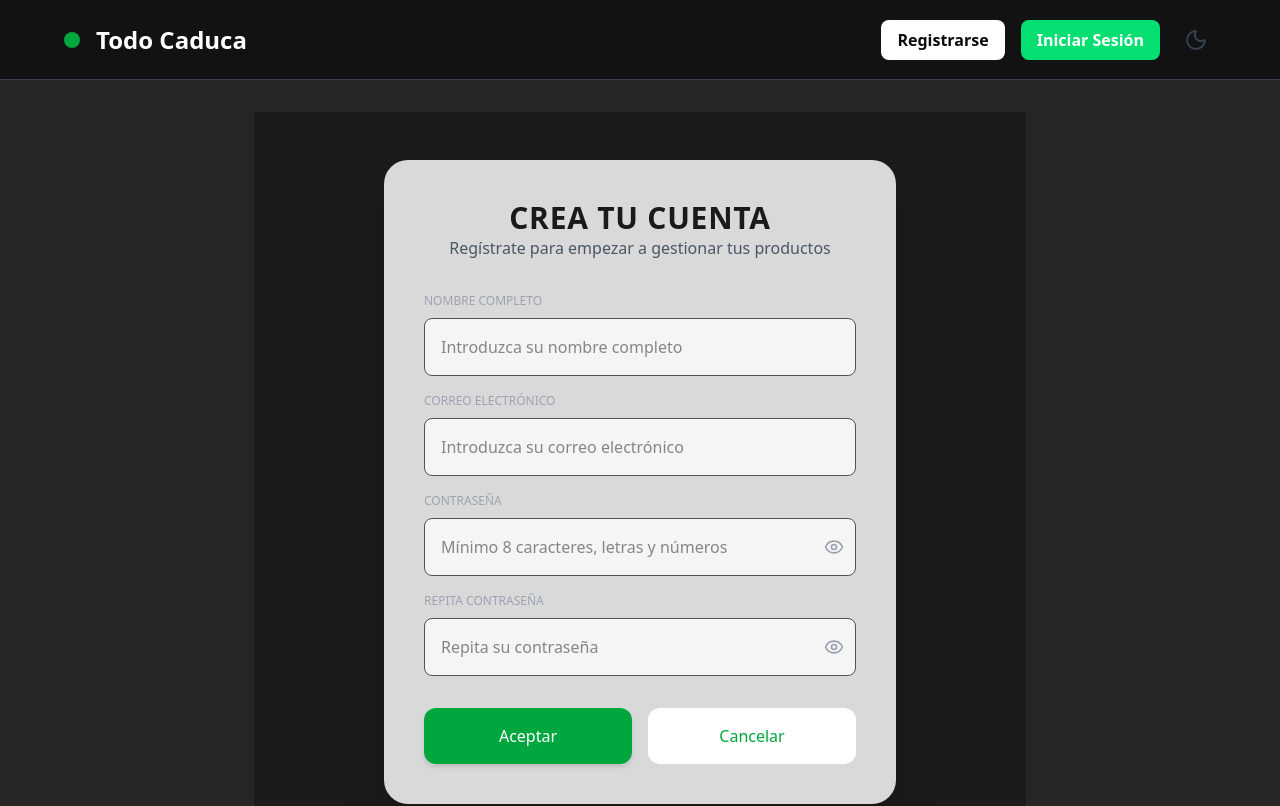
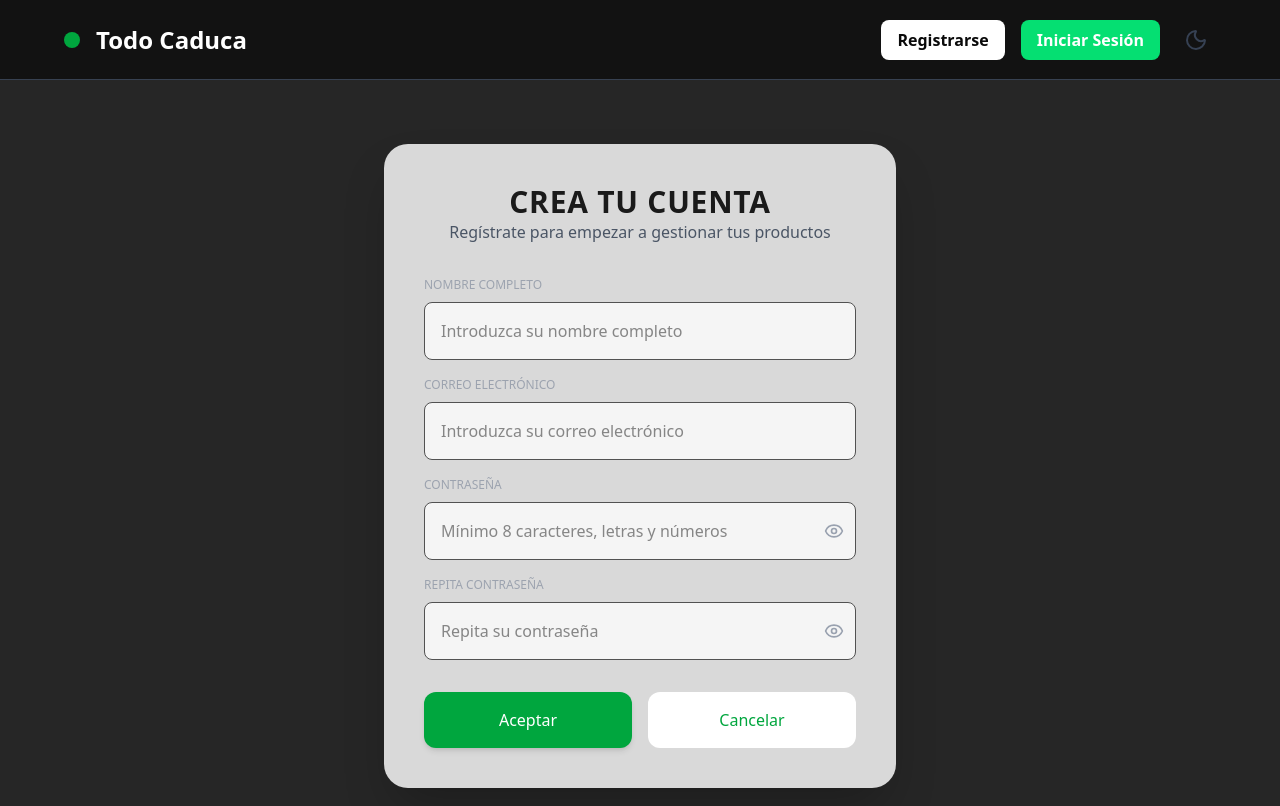
Before and after one commit to reeeyy05/TODO_CADUCA, a React (Vite) app: page /register in a window 1280 px wide. Shown: the top 806 px of the page. Built offline with nearby package versions, Linux system fonts and the light colour scheme.

Commit message:
🔄️Actualizado el color del formulario registro

```diff
--- a/src/components/forms/RegistroForm.tsx
+++ b/src/components/forms/RegistroForm.tsx
@@ -95,7 +95,7 @@ export default function RegistroForm() {
     };
 
     return (
-        <section className="flex-1 w-full bg-[#1b1b1b] flex flex-col items-center justify-center py-12 px-4">
+        <section className="flex-1 w-full bg-[#262626] flex flex-col items-center justify-center py-8 px-4">
             <div className="bg-[#D9D9D9] w-full max-w-lg rounded-3xl shadow-2xl p-10 flex flex-col items-center">
                 <h2 className="text-3xl font-bold text-[#1a1a1a] mb-2 tracking-wide uppercase">
                     Crea tu cuenta
```
